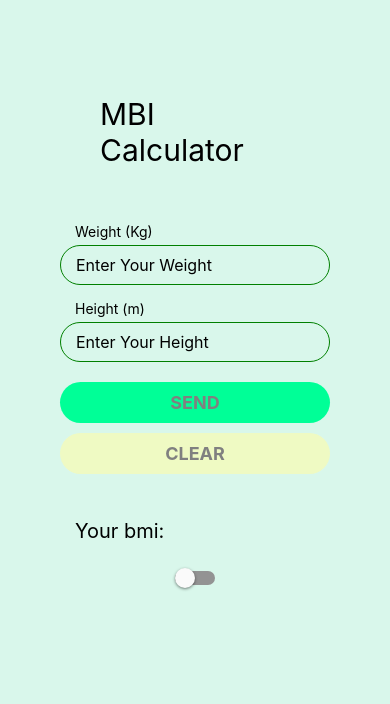
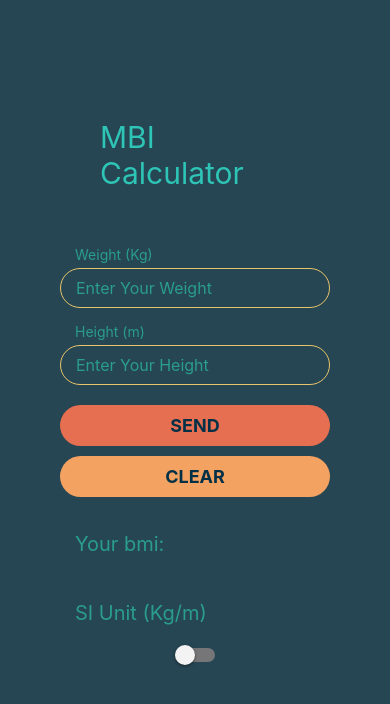
Before and after one commit to Nibha-Maharjan/NibhaMaharjan_MAPD712_Assign1, a React Native app: screen / in a window 390 px wide. Shown: the top 704 px of the page. Built offline with nearby package versions, Linux system fonts and the light colour scheme.

Commit message:
Final changes

```diff
--- a/App.js
+++ b/App.js
@@ -1,3 +1,8 @@
+// Name: Nibha Maharjan
+// Student ID: 301282952
+// Date completed: September 24th 2023
+// App description: BMI Calculator
+
 import { StyleSheet, Text, View } from 'react-native';
 import BMIcalculator from './components/calculator';
 
@@ -12,9 +17,9 @@ export default function App() {
 
 const styles = StyleSheet.create({
   container: {
-    marginTop:-200,
+    marginTop:-100,
     flex: 1,
-    backgroundColor: '#d9f7eb',
+    backgroundColor: '#264653',
     alignItems: 'center',
     justifyContent: 'center',
     paddingLeft: 60,
--- a/components/calculator.js
+++ b/components/calculator.js
@@ -2,6 +2,8 @@ import React,{useState} from "react";
 import { StyleSheet, Text, View,TextInput, TouchableOpacity, Switch } from 'react-native';
 
 export default function BMIcalculator() {
+
+    //Adding states to components
     const [weight,setWeight] = React.useState('Weight (Kg)');
     const [height,setHeight] = React.useState('Height (m)');
     const [userWeight, setUserWeight] = React.useState('');
@@ -9,23 +11,28 @@ export default function BMIcalculator() {
     const [bmi, setBmi] = React.useState('');
     const [message, setMessage] = React.useState('');
     const [isEnabled,setIsEnabled] = React.useState(false);
+    const [switchChange,setSwitchChange] = React.useState('SI Unit (Kg/m)')
 
+    //Switch toggle change Units of measurement
     const toggleSwitch = () =>{
         if(isEnabled){
             setWeight('Weight (Kg)')
             setHeight('Height (m)')
+            setSwitchChange('SI Unit (Kg/m)')
 
         }else{
             setWeight('Weight (lbs)')
             setHeight('Height (Inch)')
+            setSwitchChange('Imperial Units (lbs/Inch)')
         }
         setIsEnabled ((previousState) => !previousState);
     }
 
-
+    //Button click event for calculation
     const buttonClicked = () => {
         if(isEnabled){
 
+            //Calculation for Imperial Units
             if (userWeight ==='' || userHeight ==='' && userWeight ==='0' || userHeight ==='0' ){
                 alert('Please enter a valid Weight and Height')
             }else{
@@ -41,10 +48,10 @@ export default function BMIcalculator() {
                 }else if (bmi >=25 && bmi<29.9){
                     setMessage('You are overweight')
                 }else {
-                    setMessage('You are obesity')}
+                    setMessage('You are obese')}
             }
 
-
+        //Calculation for SI Units
     }else{
         if (userWeight ==='' || userHeight ==='' && userWeight ==='0' || userHeight ==='0' ){
             alert('Please enter a valid Weight and Height')
@@ -61,17 +68,19 @@ export default function BMIcalculator() {
             }else if (bmi >=25 && bmi<29.9){
                 setMessage('You are overweight')
             }else {
-                setMessage('You are obesity')}
+                setMessage('You are obese')}
         }
     }
     }
 
+    // Clear button action
     const btnClear = () => {
         setUserWeight("");
         setUserHeight("");
         setBmi("");
         setMessage("");
     }
+    //UI Elements
     return (
             <View style={styles.container}>
             <Text style={styles.headd}>MBI Calculator</Text>
@@ -82,12 +91,14 @@ export default function BMIcalculator() {
                 onChangeText={value => setUserWeight(value) }
                 value={userWeight}
             />
+
             <Text style={styles.textt}>{height}</Text>
             <TextInput style={styles.textinput}
                 placeholder="Enter Your Height"
                 onChangeText={value => setUserHeight(value) }
                 value={userHeight}
             />
+
             <TouchableOpacity style={styles.submit}
                 onPress={buttonClicked}>
                 { <Text style={styles.textView}>Send</Text> }
@@ -97,11 +108,16 @@ export default function BMIcalculator() {
                 onPress={btnClear}>
                 { <Text style={styles.textView}>Clear</Text> }
             </TouchableOpacity>
+
             <Text style={styles.result}>Your bmi: {bmi}</Text>
             <Text style={styles.result}>{message}</Text>
 
+            <Text style={styles.switchtext}>{switchChange}</Text>
             <Switch
                 style={styles.switch}
+                trackColor={{false: '#767577', true: '#81b0ff'}}
+                thumbColor={isEnabled ? '#f5dd4b' : '#f4f3f4'}
+                ios_backgroundColor="#3e3e3e"
                 onValueChange={toggleSwitch}
                 value={isEnabled}
             />
@@ -109,18 +125,21 @@ export default function BMIcalculator() {
     );
 }
 
+//Styling for our app
 const styles = StyleSheet.create({
     headd:{
         fontSize: 30,
         marginBottom: 10,
         padding:40,
+        color:'#2ec4b6'
 
     },
     textt: {
         alignSelf: "stretch",
         paddingLeft: 15,
         marginBottom: 5,
-        marginTop: 5
+        marginTop: 5,
+        color:'#2A9D8F'
     },
     textinput: {
         alignSelf: "stretch",
@@ -129,13 +148,14 @@ const styles = StyleSheet.create({
         marginBottom: 10,
         paddingLeft: 15,
         color: "#000",
-        borderColor: "#008000",
+        borderColor: "#E9C46A",
         borderWidth:1,
         borderRadius: 30,
+        color:'#2A9D8F'
     },
     submit: {
         elevation: 8,
-        backgroundColor: "#00ff97",
+        backgroundColor: "#E76F51",
         borderRadius: 30,
         paddingVertical: 10,
         paddingHorizontal: 12,
@@ -143,7 +163,7 @@ const styles = StyleSheet.create({
       },
     opacitybutton: {
         elevation: 8,
-        backgroundColor: "#effac3",
+        backgroundColor: "#F4A261",
         borderRadius: 30,
         paddingVertical: 10,
         paddingHorizontal: 12,
@@ -152,19 +172,27 @@ const styles = StyleSheet.create({
     },
     textView:{
         fontSize: 18,
-        color: "gray",
+        color: "#023047",
         fontWeight: "bold",
         alignSelf: "center",
-        textTransform: "uppercase"
-
+        textTransform: "uppercase",
     },
     result: {
         fontSize:20,
         alignSelf: "stretch",
         paddingLeft: 15,
-        marginTop: 25
+        marginTop: 15,
+        color:'#2A9D8F'
+    },
+    switchtext: {
+        fontSize:20,
+        alignSelf: "stretch",
+        paddingLeft: 15,
+        marginTop: 30,
+        color:'#2A9D8F'
     },
     switch: {
-        alignSelf:'center'
+        alignSelf:'center',
+        marginTop:20
     }
 });
```
